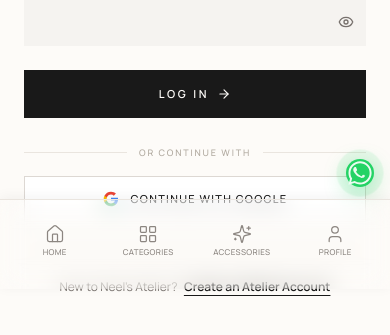
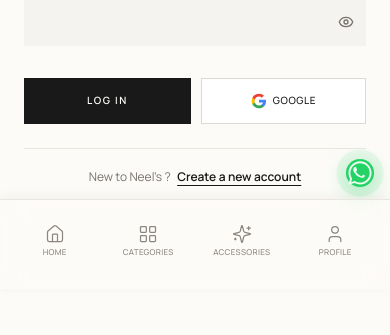
Before and after one commit to rihan-mdk/NDS, a Next.js app in the folder NDS/: page /login in a window 390 px wide. Shown: the part 555-890 px from the top of the page. Built offline with nearby package versions, Linux system fonts and the light colour scheme; no server answers.

Commit message:
style(login): horizontal action buttons on mobile and updated signup link text

```diff
--- a/NDS/app/login/page.tsx
+++ b/NDS/app/login/page.tsx
@@ -161,18 +161,19 @@ function LoginForm() {
               </div>
             </div>
 
+            {/* Action Buttons: Mobile Horizontal Side-by-Side | Desktop Original Stacked with Divider */}
+            <div className="flex flex-row lg:flex-col gap-2.5 lg:gap-0 pt-2 lg:pt-0">
               <button
                 type="submit"
                 disabled={loading}
-              className="w-full py-4 px-8 bg-[#191919] hover:bg-[#7B5644] text-[#FDFBF8] text-[11px] font-semibold tracking-[0.24em] uppercase transition-all duration-300 flex items-center justify-center space-x-2 group cursor-pointer disabled:opacity-50"
+                className="flex-1 lg:w-full py-3.5 sm:py-4 px-3 sm:px-8 bg-[#191919] hover:bg-[#7B5644] text-[#FDFBF8] text-[10px] sm:text-[11px] font-semibold tracking-[0.16em] sm:tracking-[0.24em] uppercase transition-all duration-300 flex items-center justify-center space-x-1.5 sm:space-x-2 group cursor-pointer disabled:opacity-50"
               >
                 <span>{loading ? "AUTHENTICATING..." : "LOG IN"}</span>
-              <ArrowRight className="w-3.5 h-3.5 transition-transform duration-200 group-hover:translate-x-1" />
+                <ArrowRight className="w-3.5 h-3.5 hidden sm:inline-block transition-transform duration-200 group-hover:translate-x-1" />
               </button>
-          </form>
 
-          {/* ── Divider ── */}
-          <div className="mt-7 flex items-center gap-3">
+              {/* ── Desktop-only Divider ── */}
+              <div className="hidden lg:flex mt-7 items-center gap-3">
                 <div className="flex-1 h-px bg-[#EAE5DF]" />
                 <span className="text-[9px] uppercase tracking-[0.2em] text-[#B0A99F] font-medium">or continue with</span>
                 <div className="flex-1 h-px bg-[#EAE5DF]" />
@@ -183,7 +184,7 @@ function LoginForm() {
                 type="button"
                 onClick={handleGoogleSignIn}
                 disabled={googleLoading}
-            className="mt-4 w-full py-3.5 px-6 bg-white border border-[#DDD8D3] hover:border-[#191919] text-[#191919] text-[11px] font-medium tracking-[0.12em] uppercase transition-all duration-200 flex items-center justify-center gap-3 group cursor-pointer disabled:opacity-60 shadow-xs"
+                className="flex-1 lg:w-full lg:mt-4 py-3.5 px-2.5 sm:px-6 bg-white border border-[#DDD8D3] hover:border-[#191919] text-[#191919] text-[10px] sm:text-[11px] font-medium tracking-[0.06em] sm:tracking-[0.12em] uppercase transition-all duration-200 flex items-center justify-center gap-1.5 sm:gap-3 group cursor-pointer disabled:opacity-60 shadow-xs"
               >
                 {/* Google "G" SVG icon */}
                 <svg className="w-4 h-4 flex-shrink-0" viewBox="0 0 24 24" aria-hidden="true">
@@ -204,14 +205,22 @@ function LoginForm() {
                     fill="#EA4335"
                   />
                 </svg>
-            <span>{googleLoading ? "Redirecting..." : "Continue with Google"}</span>
+                <span className="truncate">
+                  {googleLoading ? "Redirecting..." : (
+                    <>
+                      <span className="hidden sm:inline">Continue with </span>Google
+                    </>
+                  )}
+                </span>
               </button>
+            </div>
+          </form>
 
-          <div className="mt-8 pt-6 border-t border-[#EAE5DF] text-center">
+          <div className="mt-6 sm:mt-8 pt-5 sm:pt-6 border-t border-[#EAE5DF] text-center">
             <p className="text-xs text-[#77716D]">
-              New to Neel&apos;s Atelier?{" "}
+              New to Neel&apos;s ?{" "}
               <Link href="/signup" className="font-semibold text-[#191919] hover:text-[#7B5644] underline underline-offset-4 ml-1">
-                Create an Atelier Account
+                Create a new account
               </Link>
             </p>
           </div>
```
Lines whose indentation alone changed are shown as unchanged.
